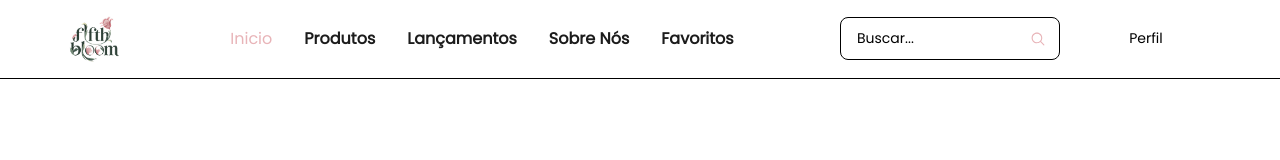
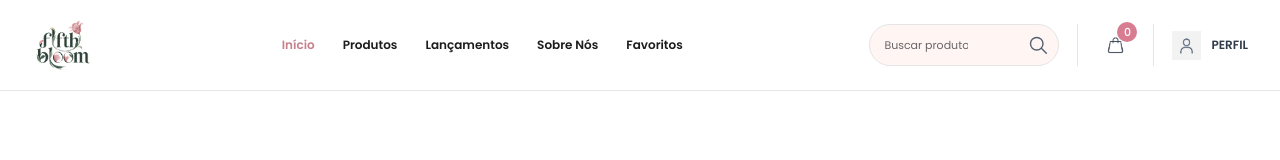
Before and after one commit to annygr22/-Fifth-Bloom, a plain HTML site: page index.html in a window 1280 px wide. Drawn offline with Linux system fonts and the light colour scheme.

Commit message:
Fifth bloom com java

```diff
--- a/index.html
+++ b/index.html
@@ -1,108 +1,93 @@
+
 <!DOCTYPE html>
-<!-- Declara que este documento usa HTML5 -->
-
-
 <html lang="pt-BR">
-<!-- Elemento raiz da página. lang="pt-BR" define o idioma  -->
-
-
-<head>
-    <!-- Informações de bastidores: não aparecem diretamente na tela  -->
-
-
-    <meta charset="UTF-8"> <!-- Codificação de caracteres, garante acentos corretos -->
-
-
-    <meta name="viewport" content="width=device-width, initial-scale=1.0"> <!-- Ativa a responsividade em dispositivos móveis -->
-
-
-    <title>FIFTH BLOOM</title> <!-- Titulo exibido na aba do navegador -->
-
-
-    <link rel="stylesheet" href="style.css">
-    <!-- Conecta o arquivo de estilos (CSS) -->
-</head>
-<body>
-    <!-- Tudo que o usuário vê e interage fica aqui -->
 <head>
     <meta charset="UTF-8">
     <meta name="viewport" content="width=device-width, initial-scale=1.0">
-
-
     <title>FIFTH BLOOM</title>
 
+    <!-- Fonte Poppins -->
+    <link rel="preconnect" href="https://fonts.googleapis.com">
+    <link rel="preconnect" href="https://fonts.gstatic.com" crossorigin>
+    <link href="https://fonts.googleapis.com/css2?family=Poppins:wght@400;500;600;700&display=swap" rel="stylesheet">
 
-    <!-- Fonte Poppins -->
-    <link href="https://fonts.googleapis.com/css2?family=Poppins&display=swap" rel="stylesheet">
-
-
+    <!-- Arquivo CSS -->
     <link rel="stylesheet" href="style.css">
 </head>
 
-
-
+<body>
 
     <header class="header">
-        <!-- Tag semântica: indica o cabeçalho da página -->
+        <div class="header-container">
 
+            <a href="index.html" class="logo">
+                <img src="assets/logo_Fifth_Blom.png" alt="Logo Fifth Bloom">
+            </a>
 
-        <div class="header-container">
-        <!-- Container que agrupa e centraliza o conteúdo do header -->
-
-
-            <a href="#" class="logo">
-                <!-- Logo clicável, leva para a home -->
-
-
-                <img src="./assets/logo_Fifth_Blom.png" alt="Logo Fifth Bloom">
-                <!-- img: adiciona imagem / src: caminho da imagem / alt: legenda da imagem -->
-
-
-
-
-            </a>
-            <nav class ="main-nav">
-                <!-- tag semantica para menu de navegacao  -->
-                <a href="index.html" class="nav-link active"> Inicio </a>
-                <!-- a (link) para navegacao / href e o caminho da página / "active" destaca a pagina atual  -->
-
-
-                <a href="./produtos.html"class="nav-link"> Produtos </a>
-                <a href="#"class="nav-link"> Lançamentos </a>
-                <a href="#"class="nav-link"> Sobre Nós </a>
-                <a href="#"class="nav-link"> Favoritos </a>
-
-
-
-
+            <!-- Menu de navegação -->
+            <nav class="main-nav" id="main-nav">
+                <a href="index.html" class="nav-link active">Início</a>
+                <a href="produtos.html" class="nav-link">Produtos</a>
+                <a href="lancamentos.html" class="nav-link">Lançamentos</a>
+                <a href="sobre.html" class="nav-link">Sobre Nós</a>
+                <a href="favoritos.html" class="nav-link">Favoritos</a>
             </nav>
 
+            <!-- Ações do cabeçalho -->
+            <div class="header-actions">
 
-            <div class="header-actions">
-             <!--  Agrupa os botoes de busca e botao CTA - div.search-box ex -->
+                <!-- Pesquisa -->
+                <form class="search-box" id="search-form">
+                    <input
+                        type="search"
+                        id="campo-busca"
+                        placeholder="Buscar produtos..."
+                        aria-label="Buscar produtos"
+                    >
 
-                <div class="search-box">
-                    <input type="text" placeholder="Buscar...">
-                    <!-- input campo de entrada | placeholder some assim que o usuario digita  -->
-                    <svg class= "search-icon" xmlns="http://www.w3.org/2000/svg" x="0px" y="0px" width="16" height="16" viewBox="0 0 30 30">
-                    <path d="M 13 3 C 7.4889971 3 3 7.4889971 3 13 C 3 18.511003 7.4889971 23 13 23 C 15.396508 23 17.597385 22.148986 19.322266 20.736328 L 25.292969 26.707031 A 1.0001 1.0001 0 1 0 26.707031 25.292969 L 20.736328 19.322266 C 22.148986 17.597385 23 15.396508 23 13 C 23 7.4889971 18.511003 3 13 3 z M 13 5 C 17.430123 5 21 8.5698774 21 13 C 21 17.430123 17.430123 21 13 21 C 8.5698774 21 5 17.430123 5 13 C 5 8.5698774 8.5698774 5 13 5 z"></path>
+                    <button type="submit" aria-label="Pesquisar">
+                        <svg viewBox="0 0 24 24" aria-hidden="true">
+                            <circle cx="10.5" cy="10.5" r="7.5"></circle>
+                            <line x1="16" y1="16" x2="22" y2="22"></line>
                         </svg>
-                    <!-- Icone vetorial da lupa  -->
+                    </button>
+                </form>
 
+                <!-- SACOLA: coloque a imagem em assets/sacola.png -->
+                <a href="sacola.html" class="icon-link sacola-link"
+                   aria-label="Sacola de compras">
 
+                    <img
+                        src="./assets/Ícone Minimalista de Sacola de Compras.png"
+                        alt=""
+                        class="header-icon"
+                    >
+
+                    <span class="contador-sacola" id="contador-sacola">0</span>
+                </a>
+
+                <!-- PERFIL: coloque a imagem em assets/perfil_fundo_transparente.png -->
+                <a href="perfil.html" class="profile-link">
+
+                    <img
+                        src="./assets/Ícone de perfil minimalista azul-acinzentado.png"
+                        alt=""
+                        class="header-icon profile-icon"
+                    >
+
+                    <span>PERFIL</span>
+                </a>
+
+            </div>
+
+            <button class="hamburguer" id="btn-menu">☰</button>
 
 
         </div>
-                <button class ="btn-primary"> Perfil </button>
-                <!-- botoes para acoes na pagina  -->
+    </header>
 
+    <!-- Arquivo JavaScript -->
+    <script src="script.js"></script>
 
-
-
-            </div>
-        </div>
-
-
-    </header>
 </body>
 </html>
--- a/style.css
+++ b/style.css
@@ -1,155 +1,333 @@
 
-
-/* Variaveis Globais (cores e fontes reutilizadas no CSS)*/
-
-
-:root{
-    --color-primary:#FFF6F4; /* cor principal */
-    --color-primary-dark: #E8B4B8; /* versao escura */
-    --color-text: #1C1C1C; /* cor do texto principal */
-    --color-text-light: #000000; /* cor do texto segundario */
-    --color-border: #000000; /* cor da borda */
-    --color-bg: #FFF; /* cor do fundo */
-    --font-main: 'Poppins', sans-serif; /* fonte */
-}
-/* Reset Básico: remove espacamentos padrao do navegador  */
-
-
-*{
-    margin:0; /* espacamento externo */
-    padding:0;/* espacamento interno */
-    box-sizing: border-box; /* padding e border nao aumentam o tamanho do elemento  */
+/* Variáveis globais */
+:root {
+    --color-primary: #FFF6F4;
+    --color-primary-dark: #E8B4B8;
+    --color-text: #1C1C1C;
+    --color-text-light: #686568;
+    --color-border: #E5E5E5;
+    --color-bg: #FFFFFF;
+    --font-main: 'Poppins', sans-serif;
 }
 
+/* Reset básico */
+* {
+    margin: 0;
+    padding: 0;
+    box-sizing: border-box;
+}
 
 body {
-    font-family: var(--font-main); /* fonte do site aplicada */
-
+    font-family: var(--font-main);
 }
-
 
 /* HEADER */
 .header {
-    width:100% ;
+    width: 100%;
     background-color: var(--color-bg);
-    border-bottom: 1px solid var(--color-border);/* Borda inferior */
-    position: sticky; /* header "gruda"  no topo ao rola a pagina */
+    border-bottom: 1px solid var(--color-border);
+    position: sticky;
     top: 0;
-    z-index: 100;/* garante que fique acima dos outros elementos */
+    z-index: 100;
 }
 
-
 .header-container {
-    max-width: 1200px; /* Largura maxima do conteudo */
-    margin: 0 auto; /* Centraliza na pagina  */
-    padding: 16px 24px;
-    display: flex; /* organiza os elementos lado a lado  */
-    align-items: center; /* centraliza verticamente  */
-    justify-content: space-between; /* logo, menu e botoes ficam nas pontas  */
-    gap: 24px; /* espaco entre os elementos  */
-
-
+    max-width: 1440px;
+    min-height: 90px;
+    margin: 0 auto;
+    padding: 12px 30px;
+    display: flex;
+    align-items: center;
+    justify-content: space-between;
+    gap: 24px;
 }
-
 
 /* LOGO */
 .logo {
     display: flex;
     align-items: center;
-    gap: 12px;
-    text-decoration: none; /* tira a linha do texto  */
+    flex-shrink: 0;
+    text-decoration: none;
 }
 
-
 .logo img {
-    width: 60px;
-    object-fit: contain; /* mantem a proporcao da imagem  */
-
-
+    width: 65px;
+    max-height: 65px;
+    object-fit: contain;
 }
 
-
-
-
-/* NAVEGACAO (menu) */
-
-
+/* NAVEGAÇÃO */
 .main-nav {
     display: flex;
-    align-items: center; /*Centaliza os links verticalmente */
-    gap: 32px; /* Espaco entre os links */
+    align-items: center;
+    gap: 28px;
 }
 
-
-.nav-link{
-    text-decoration: none; /*remove a estilizacao padrao links*/
-    font: 12px;
+.nav-link {
+    text-decoration: none;
+    font-size: 12px;
     font-weight: 600;
     color: var(--color-text);
-    transition: color 0.2s ease; /*Muda a cor suavemente, quando passa e cima */
+    white-space: nowrap;
+    transition: color 0.2s ease;
 }
 
-
 .nav-link:hover {
-    color: #E8B4B8; /*Mudar a cor fortao quando passa em cima */
+    color: #C77F8B;
 }
 
+.nav-link.active {
+    color: #C77F8B;
+    font-weight: 600;
+}
 
-.nav-link.active{
-    color: var(--color-primary-dark);/* Destaca o link da pagina atual*/
+/* AÇÕES DO HEADER */
+.header-actions {
+    display: flex;
+    align-items: center;
+    gap: 0;
+    flex-shrink: 0;
+}
+
+/* PESQUISA */
+.search-box {
+    position: relative;
+    display: flex;
+    align-items: center;
+    width: 190px;
+    height: 42px;
+    border: 1px solid var(--color-border);
+    border-radius: 25px;
+    background-color: var(--color-primary);
+}
+
+.search-box input {
+    font-family: var(--font-main);
+    width: 100%;
+    min-width: 0;
+    padding: 10px 38px 10px 14px;
+    border: none;
+    border-radius: 25px;
+    background: transparent;
+    font-size: 11px;
+    outline: none;
+}
+
+.search-box input:focus {
+    border-color: var(--color-primary-dark);
+}
+
+.search-box input::placeholder {
+    color: var(--color-text-light);
+}
+
+/* ÍCONE DA LUPA */
+.search-icon {
+    position: absolute;
+    right: 14px;
+    fill: #536171;
+    pointer-events: none;
+}
+
+/* Botão da lupa caso o HTML use um botão com SVG */
+.search-box button {
+    display: flex;
+    align-items: center;
+    justify-content: center;
+    flex-shrink: 0;
+    width: 40px;
+    height: 40px;
+    border: none;
+    background: transparent;
+    cursor: pointer;
+}
+
+.search-box button svg {
+    width: 20px;
+    height: 20px;
+    fill: none;
+    stroke: #536171;
+    stroke-width: 1.7;
+    stroke-linecap: round;
+    stroke-linejoin: round;
+}
+
+/* SACOLA E PERFIL */
+.menu-item,
+.icon-link,
+.profile-link {
+    position: relative;
+    display: flex;
+    align-items: center;
+    justify-content: center;
+    gap: 10px;
+    min-height: 42px;
+    margin-left: 18px;
+    padding-left: 18px;
+    border-left: 1px solid var(--color-border);
+    color: #303B49;
+    font-family: var(--font-main);
+    font-size: 12px;
+    font-weight: 600;
+    text-decoration: none;
+    white-space: nowrap;
+    transition: color 0.2s ease;
+}
+
+.menu-item:hover,
+.icon-link:hover,
+.profile-link:hover {
+    color: #C77F8B;
+}
+
+/* Ícones em imagem */
+.menu-item img,
+.icon-link img,
+.profile-link img,
+.header-icon {
+    display: block;
+    width: 29px;
+    height: 29px;
+    object-fit: contain;
+}
+
+/* Sacola */
+.sacola,
+.sacola-link {
+    width: 58px;
+    flex-shrink: 0;
+}
+
+/* Número de itens da sacola */
+.contador-sacola {
+    position: absolute;
+    top: -2px;
+    right: -2px;
+    display: flex;
+    align-items: center;
+    justify-content: center;
+    min-width: 20px;
+    height: 20px;
+    padding: 0 5px;
+    border-radius: 50%;
+    background-color: #D77C91;
+    color: #FFFFFF;
+    font-size: 11px;
     font-weight: 500;
 }
 
-
-/*Acoes  header (buscar + botoes)*/
-.header-actions{
-    display: flex;
-    align-items: center;
-    gap: 16px;
+/* Perfil */
+.perfil,
+.profile-link {
+    padding-right: 2px;
 }
 
-
-.search-box{
-    position: relative;/* serve para possicionar o icone da lupa */
-    display: flex;
-    align-items: center;
+/* Botão de perfil antigo, caso ainda esteja no HTML */
+.btn-primary {
+    font-family: var(--font-main);
+    background-color: var(--color-bg);
+    color: var(--color-text);
+    border: 1px solid var(--color-border);
+    padding: 8px 12px;
+    border-radius: 8px;
+    font-size: 12px;
+    font-weight: 500;
+    cursor: pointer;
 }
 
+.btn-primary:hover {
+    background-color: var(--color-primary);
+}
 
-.search-box input {
-    font-family: var(--font-main);
-    width: 220px;
-    padding: 10px 40px 10px 16px; /* espaco extra a direita  para caber o lupa */
-    border: 1px solid var(--color-border);
-    border-radius: 8px;
-    font-size: 14px;
-    outline: none; /* remove borda azul padrao do navegador */
+/* MENU HAMBÚRGUER: mantido como no seu CSS original */
+.hamburguer {
+    display: none;
+    font-size: 24px;
+    background: none;
+    border: none;
+    cursor: pointer;
+    color: var(--color-text);
+}
+
+/* TELAS PEQUENAS */
+
+    @media (max-width: 768px) {
 
 
-}
-.search-box input:focus{
-    border-color: var(--color-primary);
-}
-.search-box input::placeholder{
-    color: var(--color-text-light);
-}
-.search-icon{
-    position: absolute;/* posiciona o icon sobre o input*/
-    right: 14px;
-    fill: var(--color-primary-dark);/*cor do icone svg*/
-    pointer-events: none; /* Impede o icone de atrapalhar o clique n input */
+    .header-container {
+        padding: 10px 16px;
+        gap: 12px;
+    }
 
 
+    /* Logo menor e proporcional */
+    .logo img {
+        width: 45px;
+    }
+
+
+    /* Oculta a busca e o botão no celular */
+    .search-box,
+    .btn-primary {
+        display: none;
+    }
+
+
+    /* Botão hambúrguer */
+    .hamburguer {
+        display: flex;
+        align-items: center;
+        justify-content: center;
+        width: 40px;
+        height: 40px;
+        font-size: 24px;
+        background: none;
+        border: none;
+        cursor: pointer;
+    }
+
+
+    /* Menu fechado por padrão */
+    .main-nav {
+        display: none;
+        flex-direction: column;
+        align-items: stretch;
+        gap: 0;
+
+
+        position: absolute;
+        top: 100%;
+        right: 12px;
+        left: auto;
+
+
+        width: 200px;
+        padding: 8px 0;
+
+
+        background-color: var(--color-bg);
+        border: 1px solid #eeeeee;
+        border-radius: 10px;
+        box-shadow: 0 4px 12px rgba(0, 0, 0, 0.10);
+    }
+
+
+    /* Menu aberto */
+    .main-nav.ativo {
+        display: flex;
+    }
+
+
+    /* Links do menu */
+    .nav-link {
+        display: block;
+        padding: 12px 16px;
+        font-size: 14px;
+        text-align: right;
+    }
+
+
+    .nav-link:hover {
+        background-color: var(--color-primary);
+    }
 }
-.btn-primary{
-    font-family: var(--font-main);
-    background-color: var(--color-bg);
-    color: #000000;
-    border: 1px solid rgb(255, 255, 255);
-    padding: 8px 6px;
-    width: 140px;
-    border-radius: 8px;
-    font-size: 14px;
-    font-weight: 500;
-    cursor: pointer;/* mostra que e clicavel*/
-}
```
Also changed, not shown: js/script.js (added, +9 -0 lines), assets/Ícone Minimalista de Sacola de Compras.png (added), assets/Ícone de perfil minimalista azul-acinzentado.png (added). Lines whose indentation alone changed are shown as unchanged.
